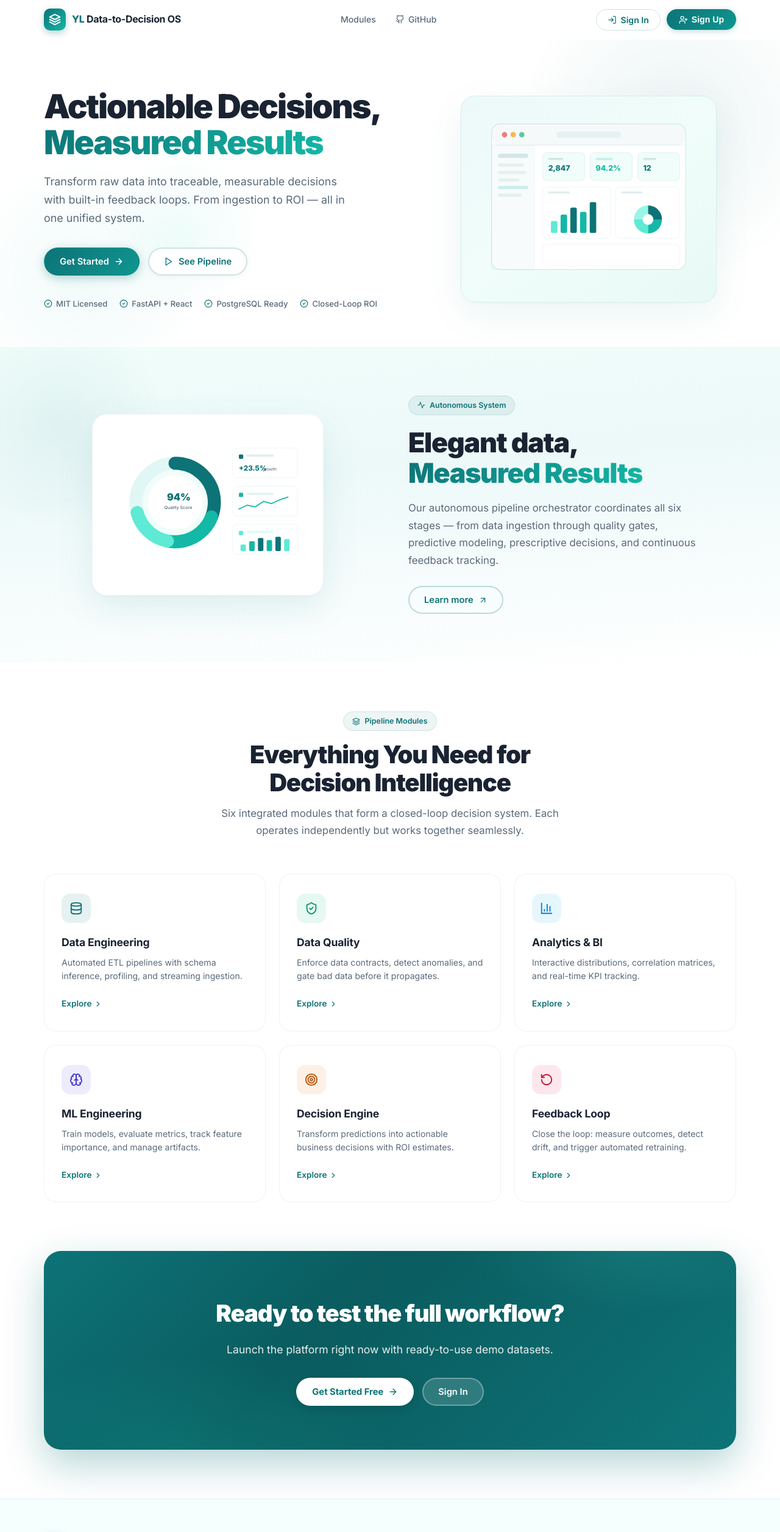
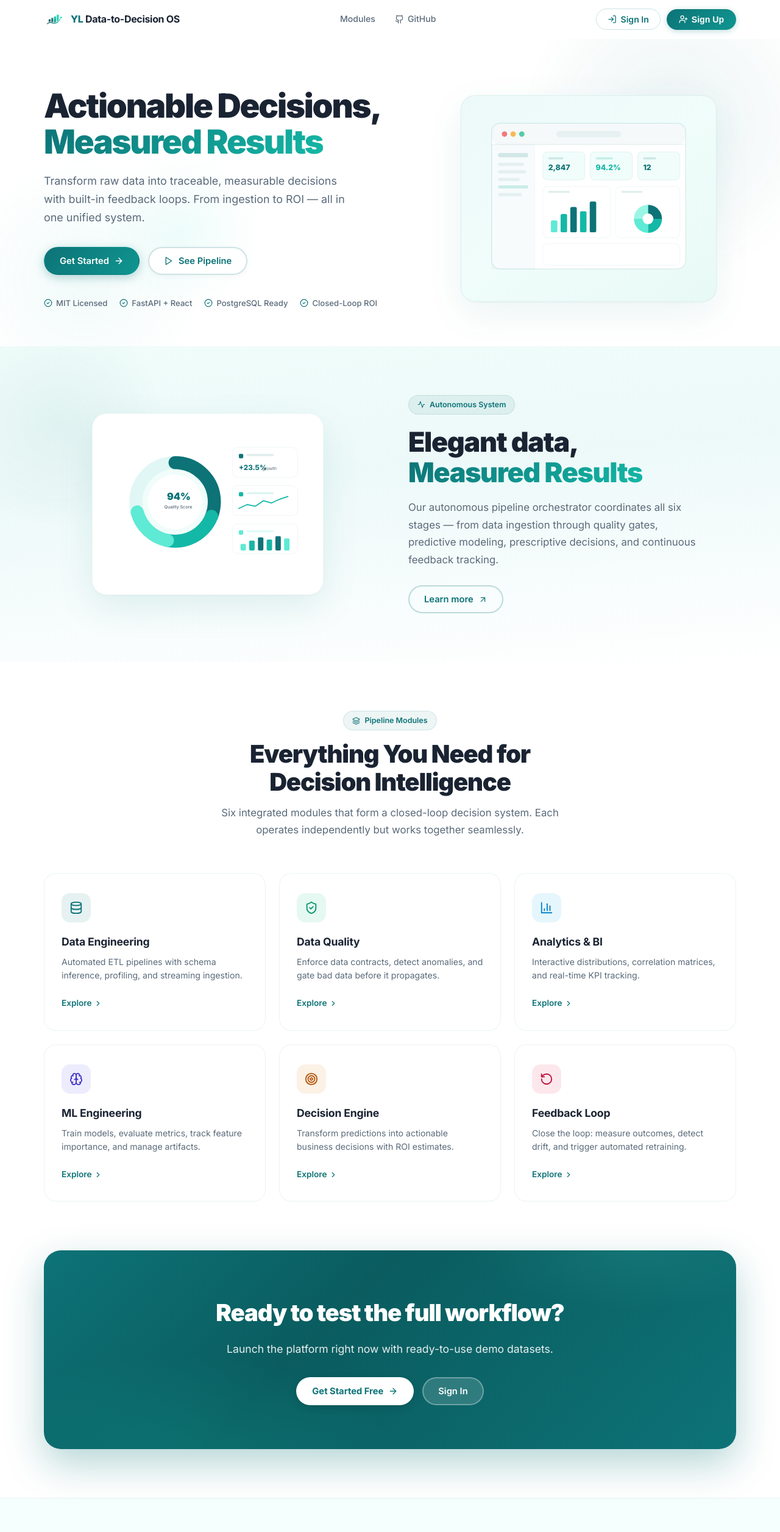
Before and after one commit to Youssef-Laaroussi/YL-Data-to-Decision-OS, a React (Vite) app in the folder frontend/: page / in a window 1280 px wide. Shown: the top 2513 px of the page at 61% size. Built offline with nearby package versions, Linux system fonts and the light colour scheme.

Commit message:
feat: replace SVG logo icons with custom logo image across frontend

```diff
--- a/frontend/index.html
+++ b/frontend/index.html
@@ -7,6 +7,7 @@
   <meta name="description"
     content="Data-to-Decision OS — Transform raw data into actionable, measurable, traceable decisions." />
   <title>Data-to-Decision OS</title>
+  <link rel="icon" type="image/jpeg" href="/logo.jpg" />
   <link rel="preconnect" href="https://fonts.googleapis.com" />
   <link rel="preconnect" href="https://fonts.gstatic.com" crossorigin />
   <link href="https://fonts.googleapis.com/css2?family=Inter:wght@300;400;500;600;700;800;900&display=swap"
--- a/frontend/src/components/Sidebar.jsx
+++ b/frontend/src/components/Sidebar.jsx
@@ -45,13 +45,11 @@ export default function Sidebar() {
   return (
     <aside className="sidebar">
       <Link to="/" className="sidebar__logo">
-        <div className="sidebar__logo-icon">
-          <svg width="20" height="20" viewBox="0 0 24 24" fill="none" stroke="currentColor" strokeWidth="2.5" strokeLinecap="round" strokeLinejoin="round">
-            <path d="M12 2L2 7l10 5 10-5-10-5z" />
-            <path d="M2 17l10 5 10-5" />
-            <path d="M2 12l10 5 10-5" />
-          </svg>
-        </div>
+        <img
+          src="/logo.jpg"
+          alt="YL Data-to-Decision OS"
+          style={{ width: '36px', height: '36px', borderRadius: '8px', objectFit: 'contain' }}
+        />
         <div>
           <div className="sidebar__logo-text">
             <span style={{ color: '#0d7377', fontWeight: 800 }}>YL</span> D2D OS
--- a/frontend/src/pages/LandingPage.jsx
+++ b/frontend/src/pages/LandingPage.jsx
@@ -234,13 +234,11 @@ export default function LandingPage() {
       <header className={`lp-nav ${scrolled ? 'lp-nav--scrolled' : ''}`}>
         <div className="lp-nav__inner">
           <Link to="/" className="lp-nav__brand">
-            <div className="lp-nav__brand-icon">
-              <svg width="20" height="20" viewBox="0 0 24 24" fill="none" stroke="currentColor" strokeWidth="2.5" strokeLinecap="round" strokeLinejoin="round">
-                <path d="M12 2L2 7l10 5 10-5-10-5z" />
-                <path d="M2 17l10 5 10-5" />
-                <path d="M2 12l10 5 10-5" />
-              </svg>
-            </div>
+            <img
+              src="/logo.jpg"
+              alt="YL Data-to-Decision OS"
+              style={{ width: '34px', height: '34px', borderRadius: '8px', objectFit: 'contain' }}
+            />
             <span className="lp-nav__brand-name">
               <span className="lp-nav__brand-yl">YL</span> Data-to-Decision OS
             </span>
@@ -433,13 +431,11 @@ export default function LandingPage() {
         <div className="lp-footer__inner">
           <div className="lp-footer__brand">
             <Link to="/" className="lp-nav__brand" style={{ marginBottom: '12px' }}>
-              <div className="lp-nav__brand-icon">
-                <svg width="18" height="18" viewBox="0 0 24 24" fill="none" stroke="currentColor" strokeWidth="2.5" strokeLinecap="round" strokeLinejoin="round">
-                  <path d="M12 2L2 7l10 5 10-5-10-5z" />
-                  <path d="M2 17l10 5 10-5" />
-                  <path d="M2 12l10 5 10-5" />
-                </svg>
-              </div>
+              <img
+                src="/logo.jpg"
+                alt="YL Data-to-Decision OS"
+                style={{ width: '30px', height: '30px', borderRadius: '8px', objectFit: 'contain' }}
+              />
               <span className="lp-nav__brand-name">
                 <span className="lp-nav__brand-yl">YL</span> Data-to-Decision OS
               </span>
--- a/frontend/src/pages/SignIn.jsx
+++ b/frontend/src/pages/SignIn.jsx
@@ -27,13 +27,11 @@ export default function SignIn() {
 
       <div className="auth-card">
         <Link to="/" className="auth-logo">
-          <div className="lp-nav__brand-icon">
-            <svg width="20" height="20" viewBox="0 0 24 24" fill="none" stroke="currentColor" strokeWidth="2.5" strokeLinecap="round" strokeLinejoin="round">
-              <path d="M12 2L2 7l10 5 10-5-10-5z" />
-              <path d="M2 17l10 5 10-5" />
-              <path d="M2 12l10 5 10-5" />
-            </svg>
-          </div>
+          <img
+            src="/logo.jpg"
+            alt="YL Data-to-Decision OS"
+            style={{ width: '36px', height: '36px', borderRadius: '8px', objectFit: 'contain' }}
+          />
           <span className="lp-nav__brand-name">
             <span className="lp-nav__brand-yl">YL</span> Data-to-Decision OS
           </span>
--- a/frontend/src/pages/SignUp.jsx
+++ b/frontend/src/pages/SignUp.jsx
@@ -28,13 +28,11 @@ export default function SignUp() {
 
       <div className="auth-card">
         <Link to="/" className="auth-logo">
-          <div className="lp-nav__brand-icon">
-            <svg width="20" height="20" viewBox="0 0 24 24" fill="none" stroke="currentColor" strokeWidth="2.5" strokeLinecap="round" strokeLinejoin="round">
-              <path d="M12 2L2 7l10 5 10-5-10-5z" />
-              <path d="M2 17l10 5 10-5" />
-              <path d="M2 12l10 5 10-5" />
-            </svg>
-          </div>
+          <img
+            src="/logo.jpg"
+            alt="YL Data-to-Decision OS"
+            style={{ width: '36px', height: '36px', borderRadius: '8px', objectFit: 'contain' }}
+          />
           <span className="lp-nav__brand-name">
             <span className="lp-nav__brand-yl">YL</span> Data-to-Decision OS
           </span>
```
